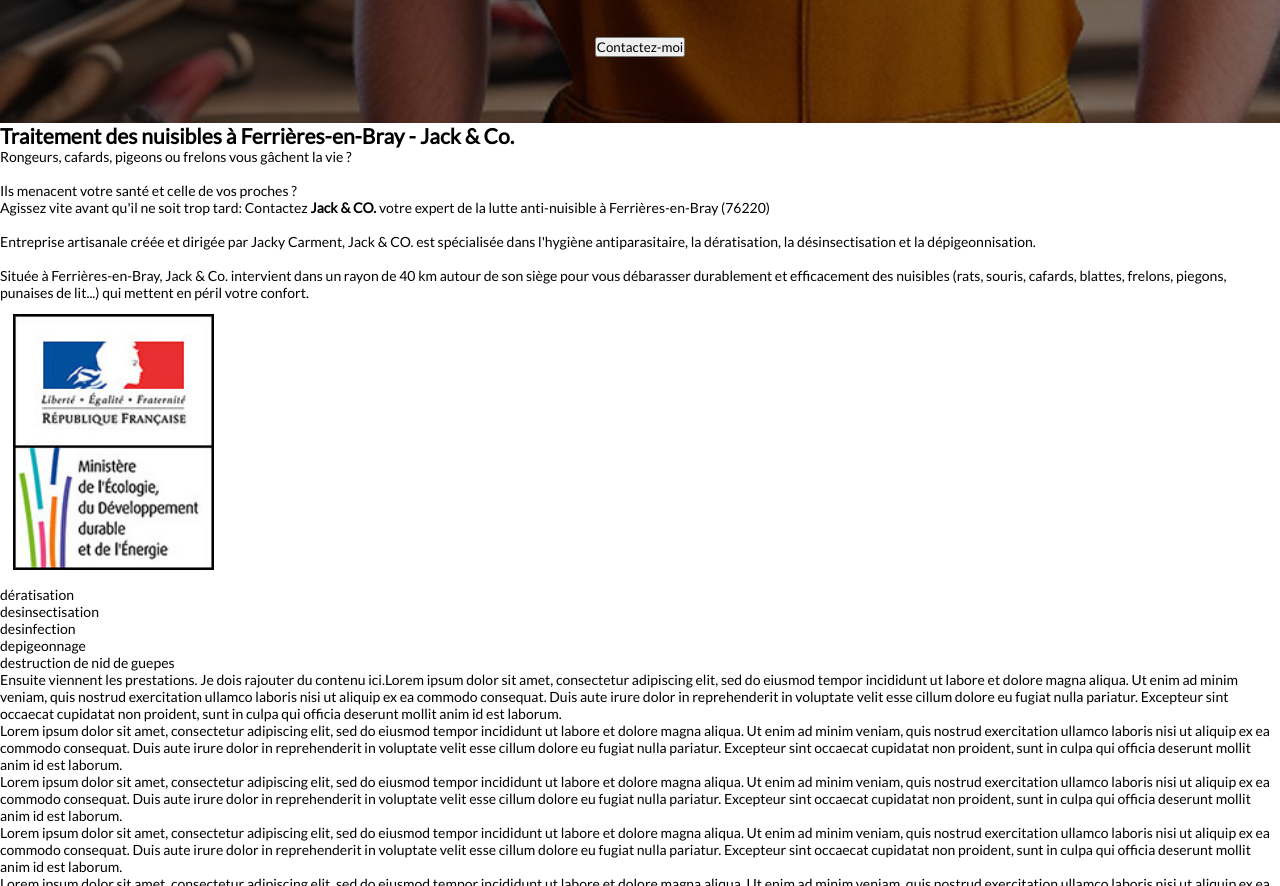
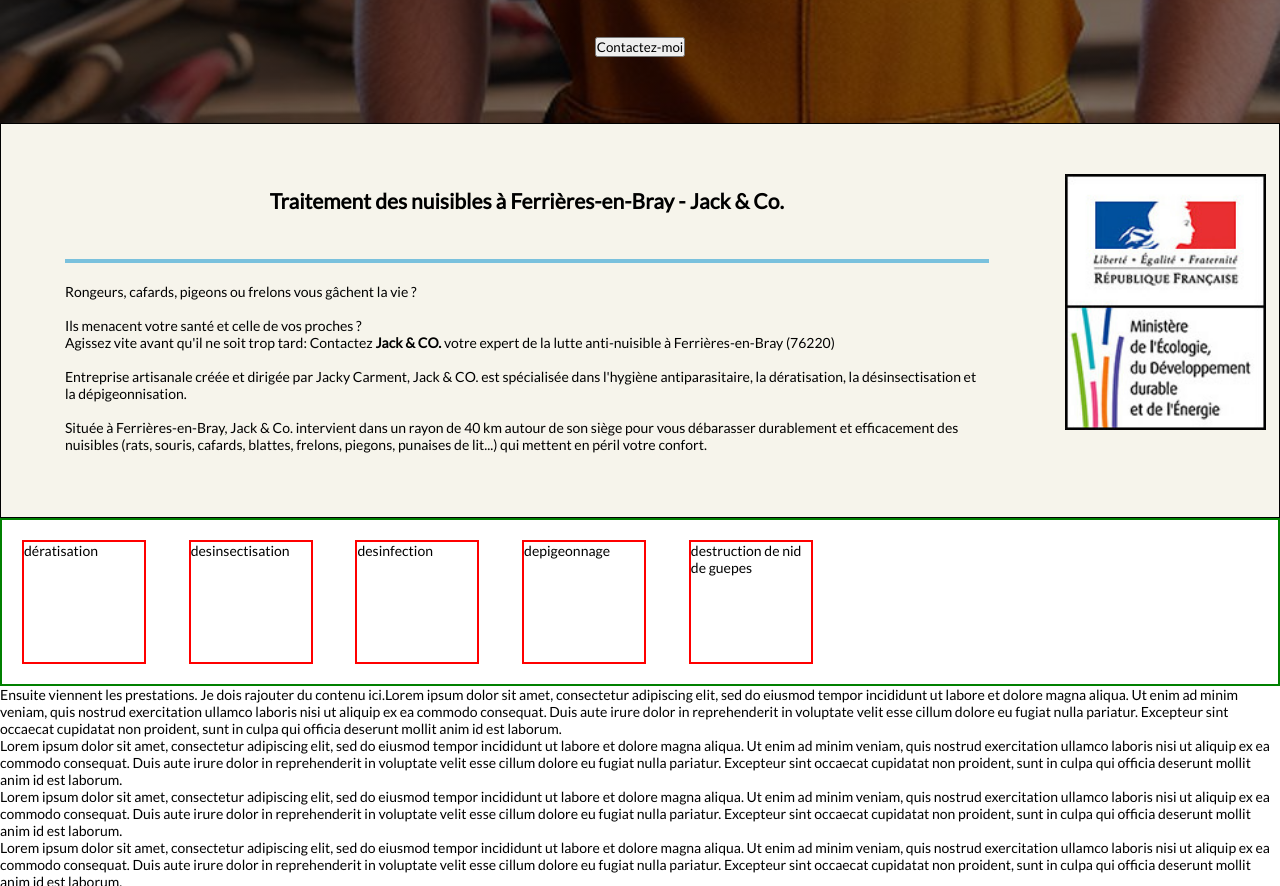
Before and after one commit to LoicGG/jackandco, a plain HTML site: page index.html in a window 1280 px wide. Shown: the part 593-1479 px from the top of the page. Drawn offline with Linux system fonts and the light colour scheme.

Commit message:
prestations flexbox

```diff
--- a/style.css
+++ b/style.css
@@ -146,14 +146,14 @@ nav ul {
 /* ||**********------------- MISSION ENTREPRISE -------------********** || */
 
 
-.missionentreprise {
+.sectionMission {
     display: flex;
     flex-direction: row;
     border: 1px solid black;
     background-color: #F6F4EB;
 }
 
-.traitement {
+.mission {
     display: flex;
     flex-direction: column;
     width: 75%;
@@ -174,7 +174,7 @@ nav ul {
     object-fit: contain;
 }
 
-.traitement > h2 {
+.mission > h2 {
     text-align: center;
     width: 100%;
     border-bottom: 4px solid rgb(122, 193, 221);
@@ -184,3 +184,18 @@ nav ul {
 
 }
 /* || ***************------------- PRESTATIONS *************----------- || */
+
+.sectionPrestations {
+    border: 2px solid green;
+   display: flex;
+   ;
+}
+
+.prestations div {
+    height: 120px;
+    width: 120px;
+    display: inline-flex;
+    border: 2px solid red;
+    margin: 20px;
+
+}
```
